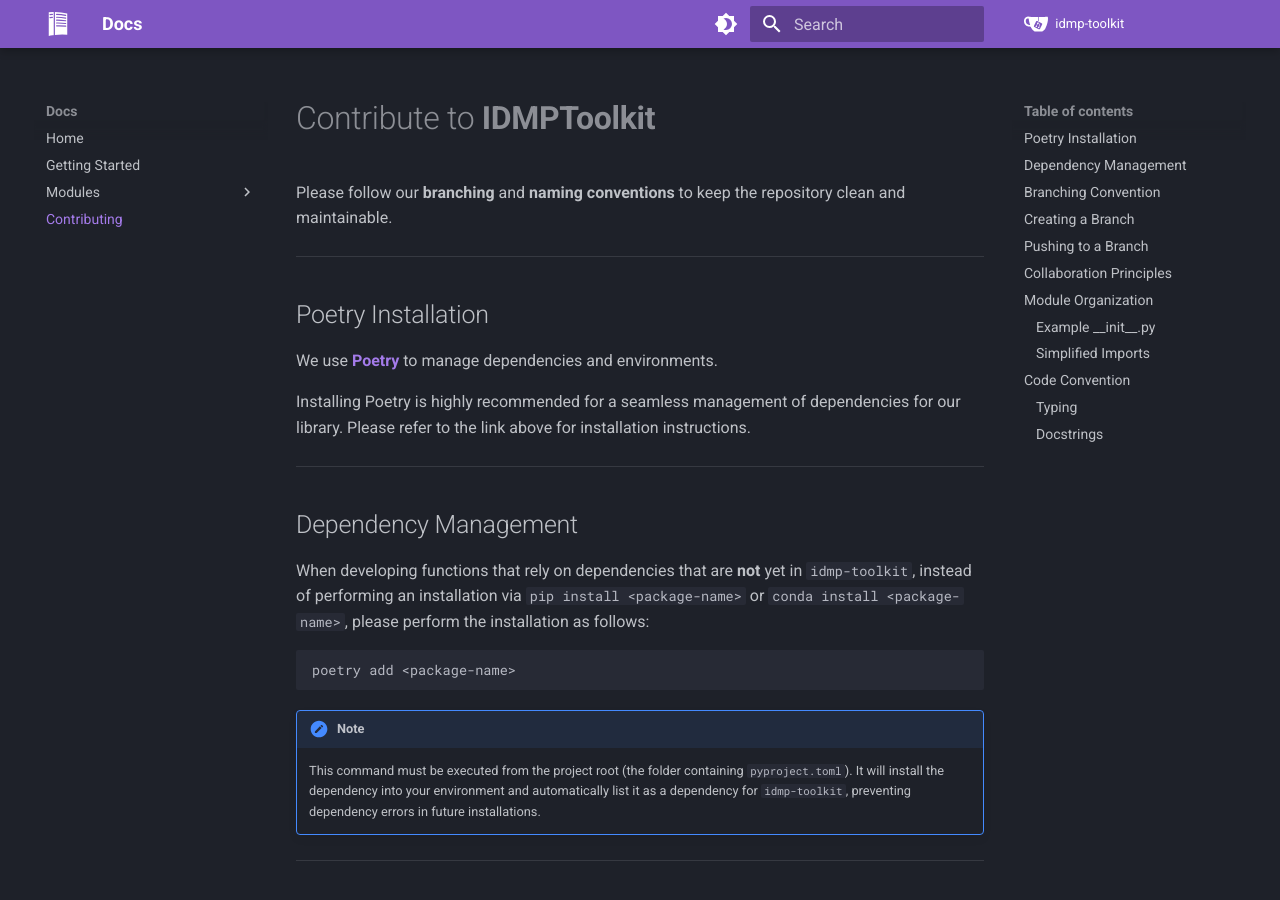
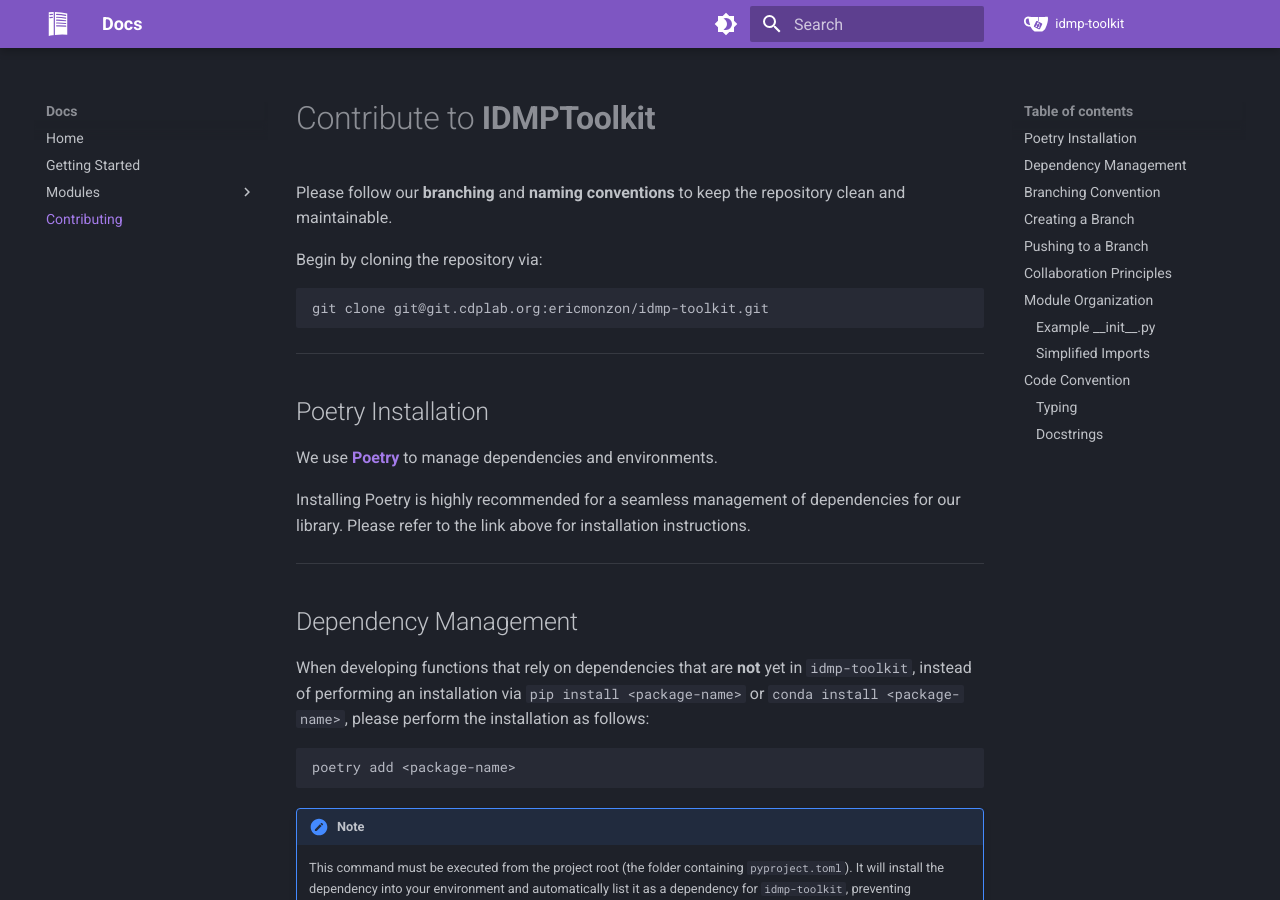
Before and after one commit to emnzn/idmp-toolkit-docs, an MkDocs documentation site: the page built from docs/contributing.md, in a window 1280 px wide and 900 px high. Built offline with MkDocs 1.6.1 and Material for MkDocs 9.7.7, drawn with Linux system fonts in a browser that asks for light colours.

Commit message:
updated docs

````diff
--- a/docs/contributing.md
+++ b/docs/contributing.md
@@ -1,6 +1,12 @@
 # Contribute to **IDMPToolkit**
 
 Please follow our **branching** and **naming conventions** to keep the repository clean and maintainable.
+
+Begin by cloning the repository via:
+
+```bash
+git clone git@git.cdplab.org:ericmonzon/idmp-toolkit.git
+```
 
 ---
 
````
